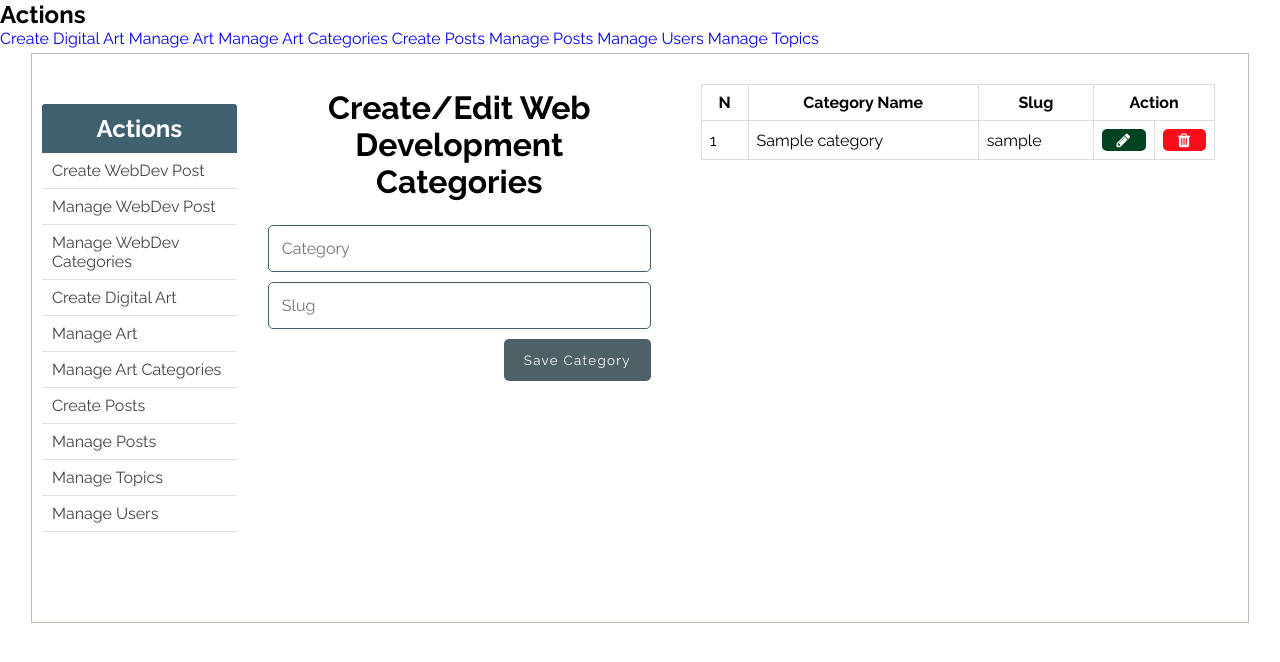
After one commit to PetricaH/HRENIUCV4, a PHP site: page /HRENIUCV4/admin/webdev_categories.php in a window 1280 px wide. The commit adds this page. Shown: the top 662 px of the page. Run offline with PHP 8.4, Linux system fonts and the light colour scheme; tables that the repository leaves empty or names only in its code hold one stand-in row (values such as "Sample post"); some libraries are stand-ins or nearby versions.

Commit message:
update, now web dev categories management works, creating webdev projects still doesnt work

```diff
--- a/admin/includes/admin_functions.php
+++ b/admin/includes/admin_functions.php
@@ -23,6 +23,11 @@ $category_name = "";
 $topic_id = 0;
 $isEditingTopic = false;
 $topic_name = "";
+
+// Initialize variables
+$category_id = 0;
+$isEditingCategory = false;
+$category_name = "";
 
 // admin users actions
 
@@ -97,6 +102,31 @@ if (isset($_POST['update_category'])) {
 if (isset($_GET['delete-art-category'])) {
     $category_id = $_GET['delete-art-category'];
     deleteArtCategory($category_id);
+}
+
+//WEB DEV ACTIONS FROM HERE DOWNWARDS
+
+// Create web development category
+if (isset($_POST['create_webdev_category'])) {
+    createWebDevCategory($_POST);
+}
+
+// Edit web development category
+if (isset($_GET['edit-webdev-category'])) {
+    $isEditingWebDevCategory = true;
+    $webdev_category_id = $_GET['edit-webdev-category'];
+    editWebDevCategory($webdev_category_id);
+}
+
+// Update web development category
+if (isset($_POST['update_webdev_category'])) {
+    updateWebDevCategory($_POST);
+}
+
+// Delete web development category
+if (isset($_GET['delete-webdev-category'])) {
+    $webdev_category_id = $_GET['delete-webdev-category'];
+    deleteWebDevCategory($webdev_category_id);
 }
 
 //ADMIN USERS FUNCTIONS FROM HERE DOWNWARDS
@@ -370,4 +400,111 @@ function deleteArtCategory($category_id) {
         header('location: art_categories.php');
     }
 }
+
+// FUNCTIONS FROM HERE DOWNWARDS FOR WEB DEV
+
+//WEB DEVELOPMENT CATEGORIES FUNCTIONS FROM HERE DOWNWARDS
+
+// Function to get all categories for web development projects
+function getAllWebDevCategories() {
+    global $conn;
+    $sql = "SELECT * FROM webdev_project_categories";
+    $result = mysqli_query($conn, $sql);
+
+    if (!$result) {
+        die("Query Failed: " . mysqli_error($conn));
+    }
+
+    $categories = mysqli_fetch_all($result, MYSQLI_ASSOC);
+    return $categories;
+}
+
+// Create web development category
+function createWebDevCategory($request_values) {
+    global $conn, $errors, $webdev_category_name, $webdev_category_slug;
+    $webdev_category_name = esc($request_values['webdev_category_name']);
+    $webdev_category_slug = esc($request_values['webdev_category_slug']);
+
+    // create slug if empty
+    if (empty($webdev_category_slug)) {
+        $webdev_category_slug = makeSlug($webdev_category_name);
+    }
+
+    // Validate form
+    if (empty($webdev_category_name)) {
+        array_push($errors, "Category name required");
+    }
+
+    // Ensure no category is saved twice
+    $category_check_query = "SELECT * FROM webdev_project_categories WHERE slug='$webdev_category_slug' LIMIT 1";
+    $result = mysqli_query($conn, $category_check_query);
+    if (mysqli_num_rows($result) > 0) { // if category exists
+        array_push($errors, "Web development category already exists");
+    }
+
+    // Register web development category if there are no errors
+    if (count($errors) == 0) {
+        $query = "INSERT INTO webdev_project_categories (name, slug)
+                  VALUES('$webdev_category_name', '$webdev_category_slug')";
+        mysqli_query($conn, $query);
+
+        $_SESSION['message'] = "Web development category created successfully";
+        header('location: webdev_categories.php');
+        exit(0);
+    }
+}
+
+// Edit web development category
+function editWebDevCategory($webdev_category_id) {
+    global $conn, $webdev_category_name, $webdev_category_slug, $isEditingWebDevCategory, $webdev_category_id;
+    $sql = "SELECT * FROM webdev_project_categories WHERE id=$webdev_category_id LIMIT 1";
+    $result = mysqli_query($conn, $sql);
+    $category = mysqli_fetch_assoc($result);
+
+    // Set form values for editing
+    $webdev_category_name = $category['name'];
+    $webdev_category_slug = $category['slug'];
+}
+
+// Update web development category
+function updateWebDevCategory($request_values) {
+    global $conn, $errors, $webdev_category_name, $webdev_category_slug, $webdev_category_id;
+    $webdev_category_name = esc($request_values['webdev_category_name']);
+    $webdev_category_slug = esc($request_values['webdev_category_slug']);
+    $webdev_category_id = esc($request_values['webdev_category_id']);
+
+    // Create slug if empty
+    if (empty($webdev_category_slug)) {
+        $webdev_category_slug = makeSlug($webdev_category_name);
+    }
+
+    // Validate form
+    if (empty($webdev_category_name)) {
+        array_push($errors, "Category name is required");
+    }
+
+    // Update category if there are no errors
+    if (count($errors) === 0) {
+        $query = "UPDATE webdev_project_categories SET name='$webdev_category_name', slug='$webdev_category_slug' WHERE id=$webdev_category_id";
+        mysqli_query($conn, $query);
+
+        $_SESSION['message'] = "Web development category updated successfully";
+        header('location: webdev_categories.php');
+        exit(0);
+    }
+}
+
+// Delete web development category
+function deleteWebDevCategory($webdev_category_id) {
+    global $conn;
+    $sql = "DELETE FROM webdev_project_categories WHERE id=$webdev_category_id";
+    if (mysqli_query($conn, $sql)) {
+        $_SESSION['message'] = "Web development category successfully deleted";
+        header('location: webdev_categories.php');
+    }
+}
+
+
+// END OF FUNCTIONS FOR WEB DEV
+
 ?>
--- a/admin/includes/art_functions.php
+++ b/admin/includes/art_functions.php
@@ -84,7 +84,7 @@ if (isset($_POST['save_art'])) {
         }
     } else {
         // Insert new art record
-        $sql = "INSERT INTO art (name, description, art_category_id, published, art_image) VALUES ('$name', '$description', '$category_id', '$published', '$art_image')";
+        $sql = "INSERT INTO art (title, description, art_category_id, published, art_image) VALUES ('$name', '$description', '$category_id', '$published', '$art_image')";
         if (!mysqli_query($conn, $sql)) {
             die("Query failed: " . mysqli_error($conn));
         } else {
--- a/admin/manage_art.php
+++ b/admin/manage_art.php
@@ -43,7 +43,7 @@ if (isset($_GET['delete-art'])) {
                         <?php foreach ($arts as $key => $art): ?>
                             <tr>
                                 <td><?php echo $key + 1; ?></td>
-                                <td><?php echo $art['name']; ?></td>
+                                <td><?php echo $art['title']; ?></td>
                                 <td><?php echo $art['category']; ?></td>
                                 <td><?php echo $art['published'] ? "Yes" : "No"; ?></td>
                                 <td><img src="<?php echo BASE_URL . '/uploads/art/' . $art['art_image']; ?>" alt="" style="height: 60px;"></td>
--- /dev/null
+++ b/admin/webdev_categories.php
@@ -0,0 +1,82 @@
+<?php include('../config.php'); ?>
+<?php include(ROOT_PATH . '/admin/includes/admin_functions.php'); ?>
+<?php include(ROOT_PATH . '/admin/includes/head_section.php'); ?>
+
+<!-- Initialize variables -->
+<?php
+$isEditingWebDevCategory = false;
+$webdev_category_name = '';
+$webdev_category_slug = '';
+?>
+
+<!-- get all web development categories from the database -->
+<?php $webdevCategories = getAllWebDevCategories(); ?>
+<title>Admin | Manage Web Development Categories</title>
+</head>
+<body>
+    <!-- admin navbar -->
+    <?php include(ROOT_PATH . '/admin/includes/navbar.php') ?>
+    <div class="container content">
+        <!-- left side menu -->
+        <?php include(ROOT_PATH . '/admin/includes/menu.php') ?>
+
+        <!-- middle form - to create and edit -->
+        <div class="action">
+            <h1 class="page-title">Create/Edit Web Development Categories</h1>
+            <form method="post" action="<?php echo BASE_URL . 'admin/webdev_categories.php'; ?>">
+                <!-- validation errors for the form -->
+                <?php include(ROOT_PATH . '/includes/errors.php') ?>
+                <!-- if editing web development category, the id is required to identify that category -->
+                <?php if ($isEditingWebDevCategory === true): ?>
+                    <input type="hidden" name="webdev_category_id" value="<?php echo $webdev_category_id; ?>">
+                <?php endif ?>
+                <input type="text" name="webdev_category_name" value="<?php echo $webdev_category_name; ?>" placeholder="Category">
+                <input type="text" name="webdev_category_slug" value="<?php echo $webdev_category_slug; ?>" placeholder="Slug">
+                <!-- if editing category, display the update button instead of create button -->
+                <?php if ($isEditingWebDevCategory === true): ?>
+                    <button type="submit" class="btn" name="update_webdev_category">UPDATE</button>
+                <?php else: ?>
+                    <button type="submit" class="btn" name="create_webdev_category">Save Category</button>
+                <?php endif ?>
+            </form>
+        </div>
+
+        <!-- display records from database -->
+        <div class="table-div">
+            <!-- display notification message -->
+            <?php include(ROOT_PATH . '/includes/messages.php') ?>
+            <?php if (empty($webdevCategories)): ?>
+                <h1>No categories in the database.</h1>
+            <?php else: ?>
+                <table class="table">
+                    <thead>
+                        <th>N</th>
+                        <th>Category Name</th>
+                        <th>Slug</th>
+                        <th colspan="2">Action</th>
+                    </thead>
+                    <tbody>
+                        <?php foreach ($webdevCategories as $key => $webdevCategory): ?>
+                            <tr>
+                                <td><?php echo $key + 1; ?></td>
+                                <td><?php echo $webdevCategory['name']; ?></td>
+                                <td><?php echo $webdevCategory['slug']; ?></td>
+                                <td>
+                                    <a class="fa fa-pencil btn edit"
+                                        href="webdev_categories.php?edit-webdev-category=<?php echo $webdevCategory['id'] ?>">
+                                    </a>
+                                </td>
+                                <td>
+                                    <a class="fa fa-trash btn delete"
+                                        href="webdev_categories.php?delete-webdev-category=<?php echo $webdevCategory['id'] ?>">
+                                    </a>
+                                </td>
+                            </tr>
+                        <?php endforeach ?>
+                    </tbody>
+                </table>
+            <?php endif ?>
+        </div>
+    </div>
+</body>
+</html>
--- a/index.php
+++ b/index.php
@@ -82,7 +82,7 @@
                                                 </a>
                                                 <?php endif ?>
 
-                                                <h3><?php echo $art['name']; ?></h3>
+                                                <h3><?php echo $art['title']; ?></h3>
                                                 <span><?php echo date("F j, Y", strtotime($art["created_at"])); ?></span>
                                                 <a href="single_art.php?art-id=<?php echo $art['id']; ?>">
                                                 <div class="post_info">
```
Also changed, not shown: admin/create_webdev_post.php (+28 -24 lines), admin/includes/webdev_functions.php (+42 -48 lines), admin/manage_webdev_post.php (added, +64 -0 lines), static/images/calorclean-222182.jpg (added), uploads/art/1725742246_4.jpg (deleted), uploads/art/1725742256_4.jpg (deleted), uploads/projects/1725823639_6d7d8881f43278e7479e969fa34c78e8.jpg (added), uploads/projects/1725823677_6d7d8881f43278e7479e969fa34c78e8.jpg (added).
